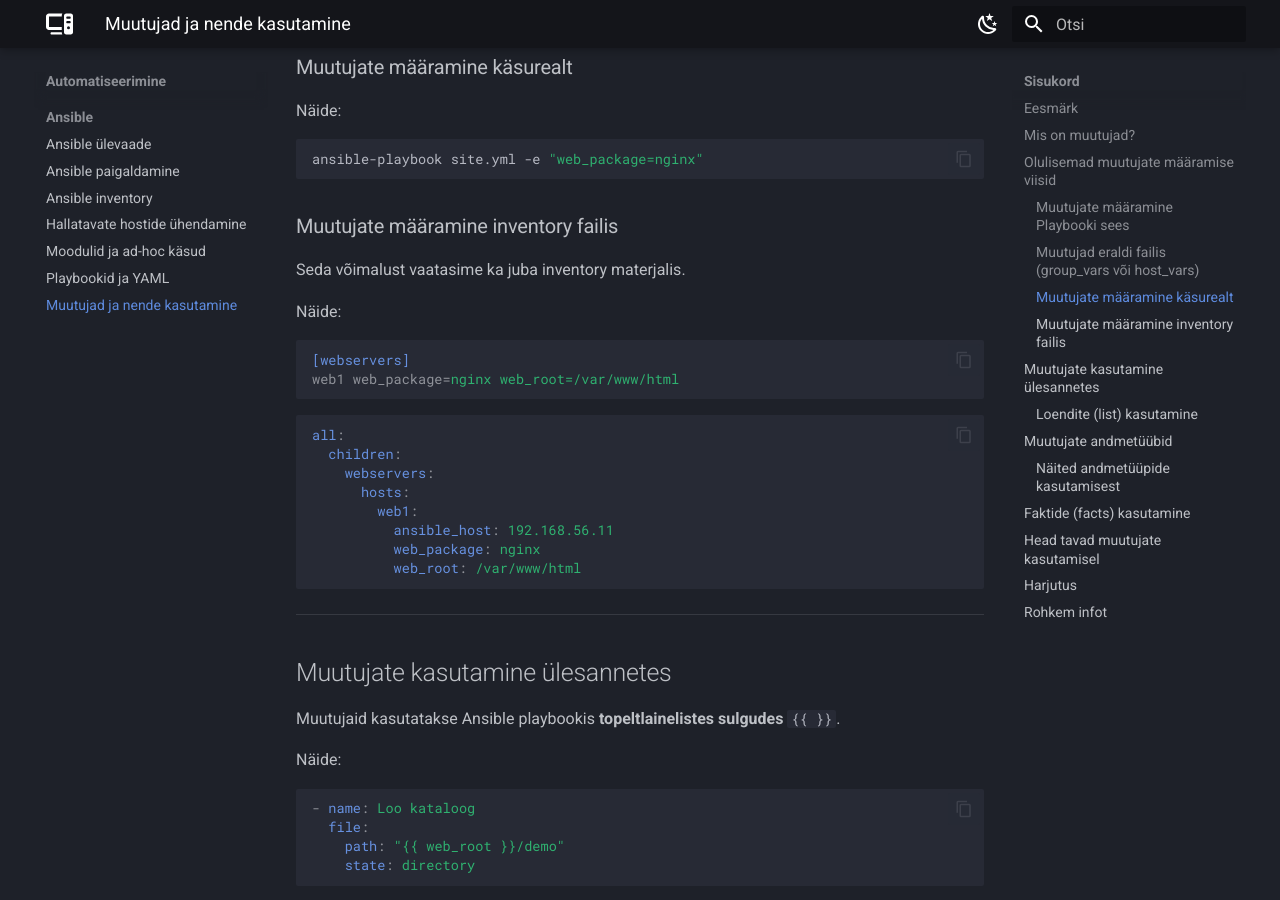
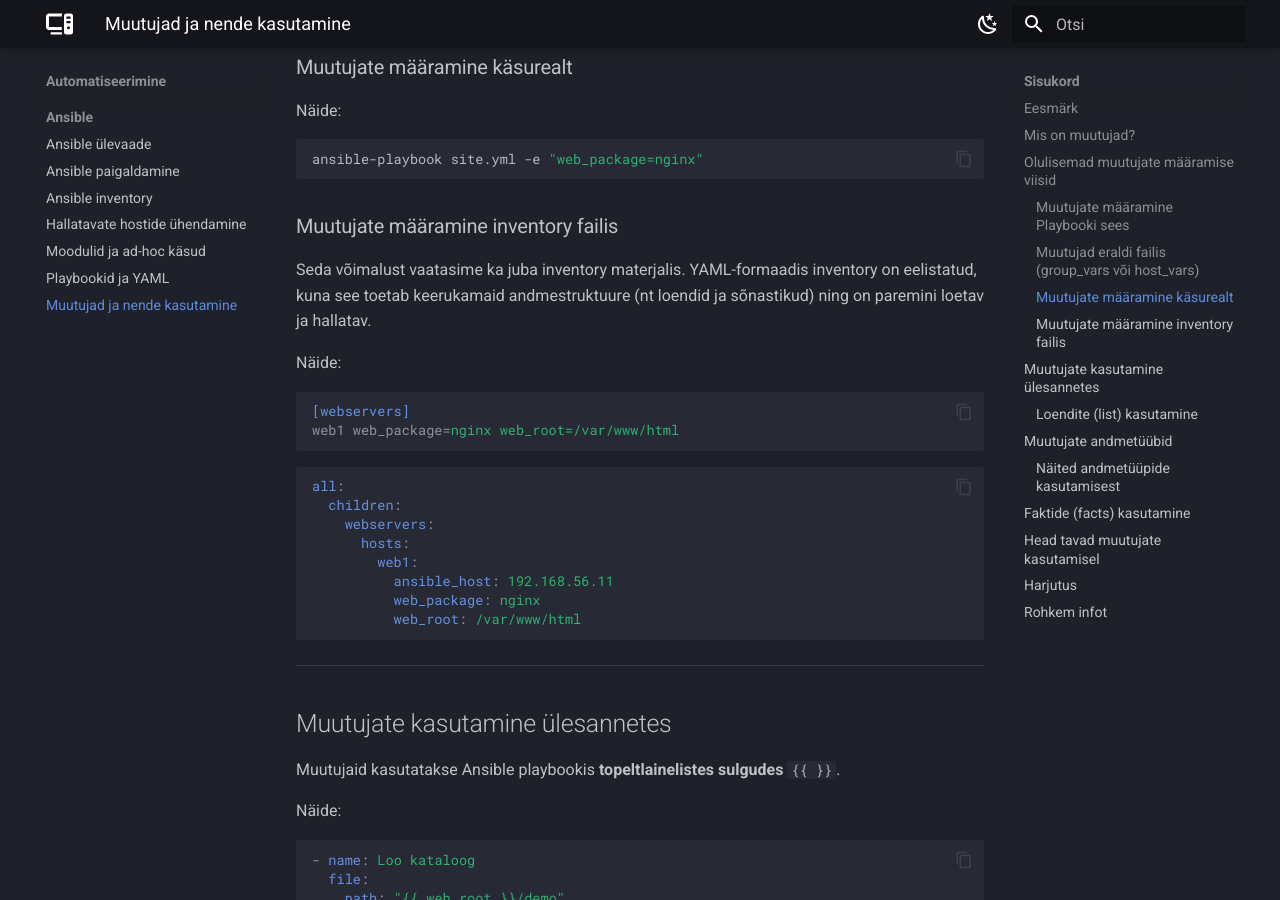
Before and after one commit to priitpaap/priitpaap.github.io, an MkDocs documentation site: the page built from docs/ansible/ansiblevars.md, in a window 1280 px wide and 900 px high, scrolled down 2963 px. Built offline with MkDocs 1.6.1 and Material for MkDocs 9.7.7, drawn with Linux system fonts in a browser that asks for light colours; some of the changed text lies outside the part shown.

Commit message:
Update ansiblevars.md

```diff
--- a/docs/ansible/ansiblevars.md
+++ b/docs/ansible/ansiblevars.md
@@ -118,7 +118,7 @@
 
 ### Muutujate määramine inventory failis
 
-Seda võimalust vaatasime ka juba inventory materjalis.
+Seda võimalust vaatasime ka juba inventory materjalis. YAML-formaadis inventory on eelistatud, kuna see toetab keerukamaid andmestruktuure (nt loendid ja sõnastikud) ning on paremini loetav ja hallatav.
 
 Näide:
 
```
Also changed, not shown: other parts of docs/ansible/ansiblevars.md (+2 -0 lines).
